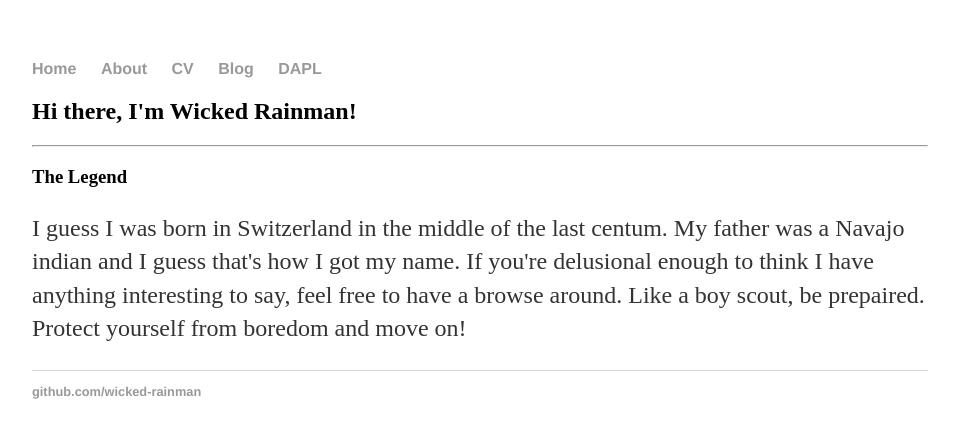
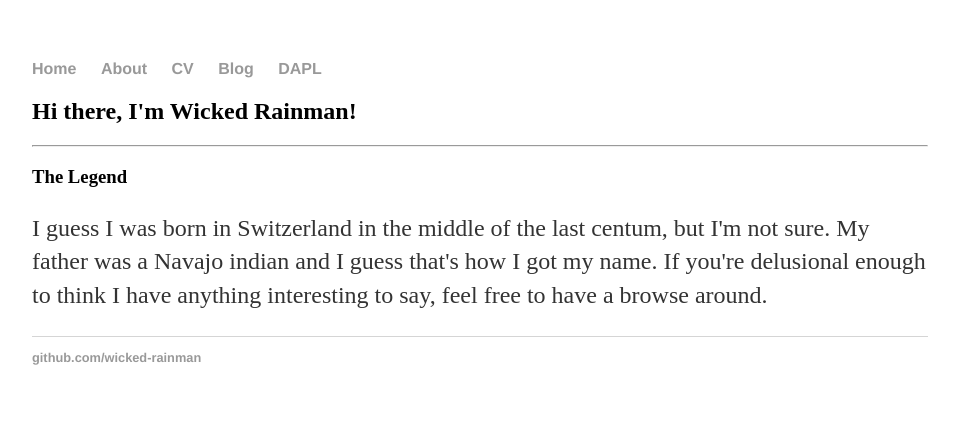
Before and after one commit to wicked-rainman/wicked-rainman.github.io, a Jekyll site: the page built from index.html, in a window 1280 px wide. Shown: the top 438 px of the page, without its empty margins (160-1119 px from the left). Built offline with Jekyll 4.4.1, drawn with Linux system fonts in a browser that asks for light colours.

Commit message:
Update index.html

```diff
--- a/index.html
+++ b/index.html
@@ -5,8 +5,7 @@
 <div class="blurb">
 	<h2>Hi there, I'm Wicked Rainman!</h2><hr>
 	<h3>The Legend</h3>
-	<p>I guess I was born in Switzerland in the middle of the last centum. My father was a
+	<p>I guess I was born in Switzerland in the middle of the last centum, but I'm not sure. My father was a
 		Navajo indian and I guess that's how I got my name. If you're delusional enough to
-		think I have anything interesting to say, feel free to have a browse around. Like
-	a boy scout, be prepaired. Protect yourself from boredom and move on!</p>
+		think I have anything interesting to say, feel free to have a browse around.</p>
 </div><!-- /.blurb -->
```
